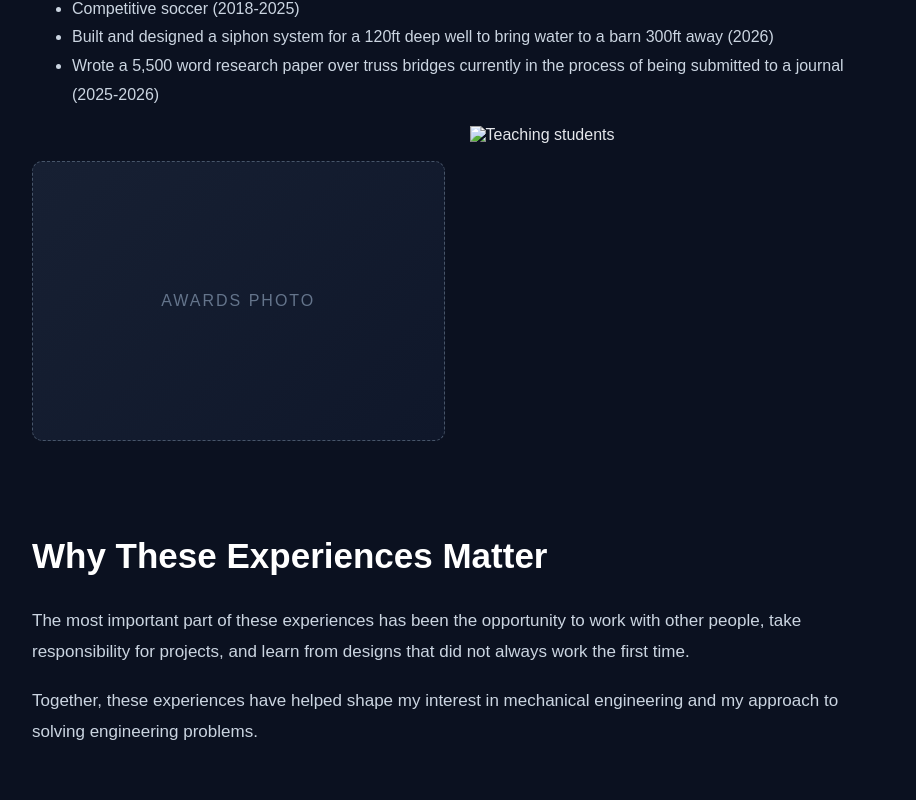
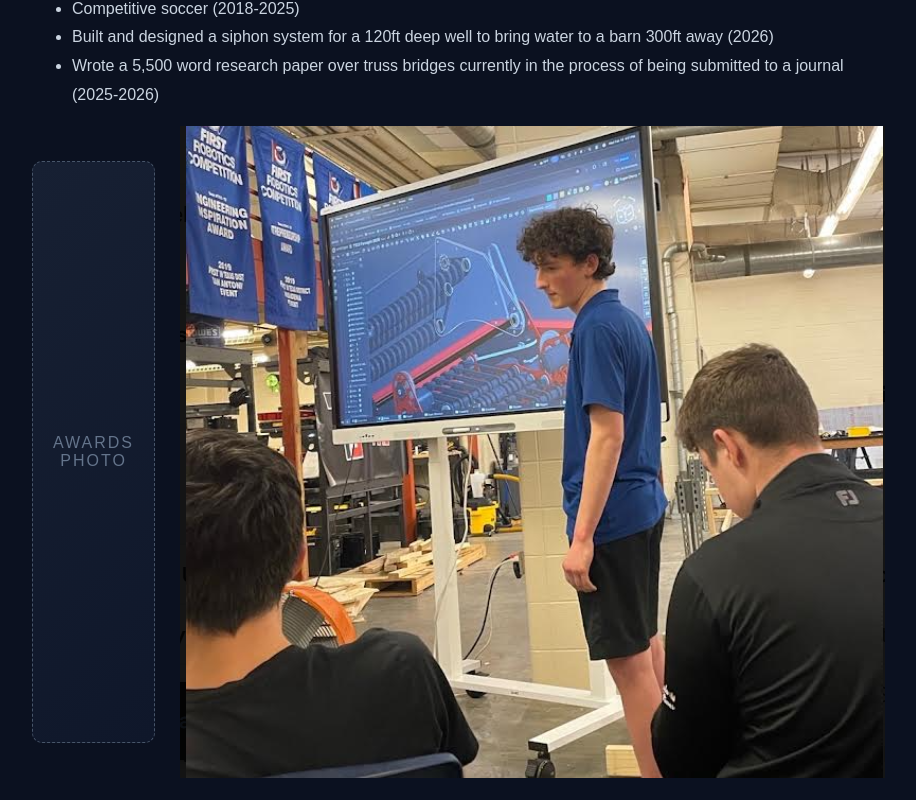
Before and after one commit to RowanCleveland/RowanClevelandPortfolio.github.io, a plain HTML site: page awards.html in a window 1280 px wide. Shown: the part 1320-2120 px from the top of the page, without its empty margins (63-979 px from the left). Drawn offline with Linux system fonts and the light colour scheme.

Commit message:
Replace teaching.png with teaching1.png in awards.html

```diff
--- a/awards.html
+++ b/awards.html
@@ -165,7 +165,7 @@
 
             <div class="image-row">
 
-                <img src="teaching.png" alt="Teaching students" class="portfolio-image">
+                <img src="teaching1.png" alt="Teaching students" class="portfolio-image">
 
             </div>
 
```
